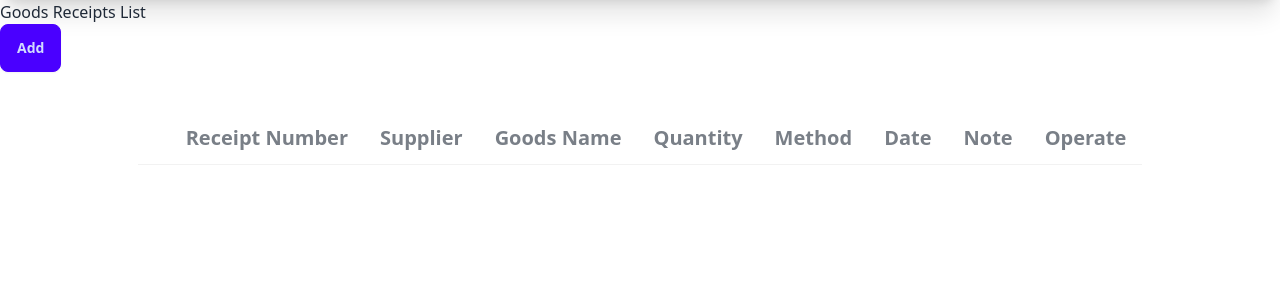
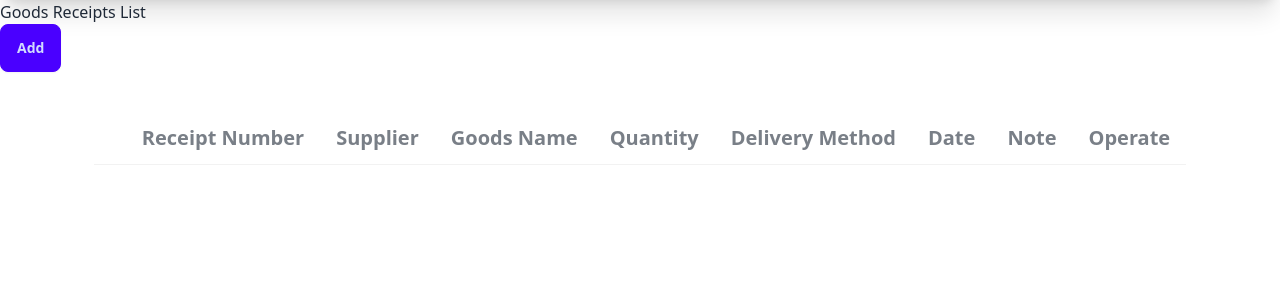
Before and after one commit to astrocamp/17th-TradeHub, a Django app: page /goods_receipts/ in a window 1280 px wide. Shown: the part 68-368 px from the top of the page. Run offline with Django 5.2, Linux system fonts and the light colour scheme; data that the repository does not hold is empty; style sheets or scripts are compiled from the project's sources; parts of the project's set-up code (start-up, migrations or seed data) failed here and were passed over.

Commit message:
style: issue/#11 change the method to delivery method in goods receipts

```diff
--- a/apps/goods_receipts/templates/pages/GRindex.html
+++ b/apps/goods_receipts/templates/pages/GRindex.html
@@ -16,7 +16,7 @@
                     <th>Supplier</th>
                     <th>Goods Name</th>
                     <th>Quantity</th>
-                    <th>Method</th>
+                    <th>Delivery Method</th>
                     <th>Date</th>
                     <th>Note</th>
                     <th>Operate</th>
--- a/apps/goods_receipts/templates/pages/GRshow.html
+++ b/apps/goods_receipts/templates/pages/GRshow.html
@@ -13,7 +13,7 @@
                     <th>Supplier</th>
                     <th>Goods Name</th>
                     <th>Quantity</th>
-                    <th>Method</th>
+                    <th>Delivery Method</th>
                     <th>Date</th>
                     <th>Note</th>
                 </tr>
```
